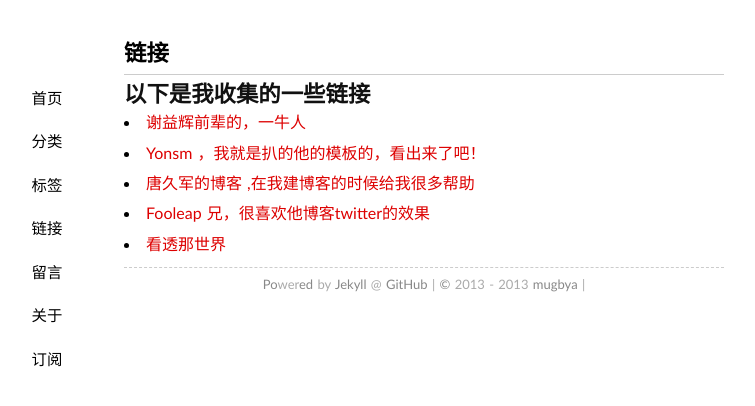
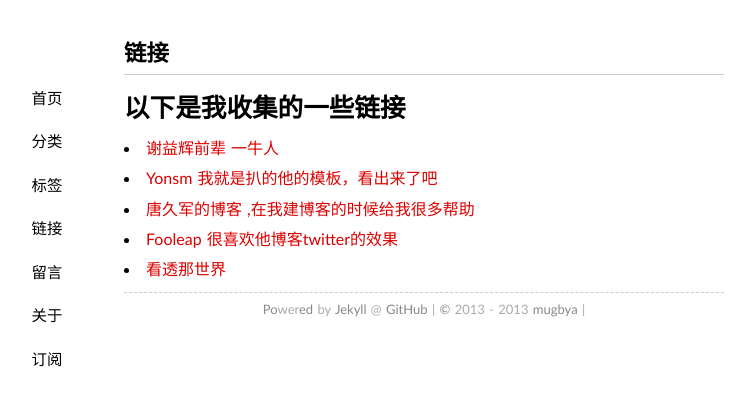
Before and after one commit to mugbya/mugbya.github.io, a Jekyll site: the page built from links/index.md, in a window 1280 px wide. Shown: the top 406 px of the page, without its empty margins (216-971 px from the left). Built offline with Jekyll 4.4.1, drawn with Linux system fonts in a browser that asks for light colours; some web fonts are replaced; Markdown is read by kramdown in place of the engine named in the settings; comment, search, counter and statistics services are not loaded.

Commit message:
Update index.md

```diff
--- a/links/index.md
+++ b/links/index.md
@@ -4,11 +4,11 @@ layout: page
 comments: yes
 ---
 
-## 以下是我收集的一些链接
+# 以下是我收集的一些链接
 
 
-- <a href="http://yihui.name/cn/" target="_blank">谢益辉前辈的，一牛人</a>
-- <a href="http://yonsm.net/" targen="_blank">Yonsm ，我就是扒的他的模板的，看出来了吧！ </a>
+- <a href="http://yihui.name/cn/" target="_blank">谢益辉前辈 一牛人</a>
+- <a href="http://yonsm.net/" targen="_blank">Yonsm 我就是扒的他的模板，看出来了吧 </a>
 - <a href="http://tangjiujun.github.io/" targen="_blank"> 唐久军的博客 ,在我建博客的时候给我很多帮助</a>
-- <a href="http://blog.fooleap.org/" targen="_blank">Fooleap 兄，很喜欢他博客twitter的效果</a>
+- <a href="http://blog.fooleap.org/" targen="_blank">Fooleap 很喜欢他博客twitter的效果</a>
 - <a href="http://ktnsj.vip8.me/" targen="_blank"> 看透那世界 </a>
```
